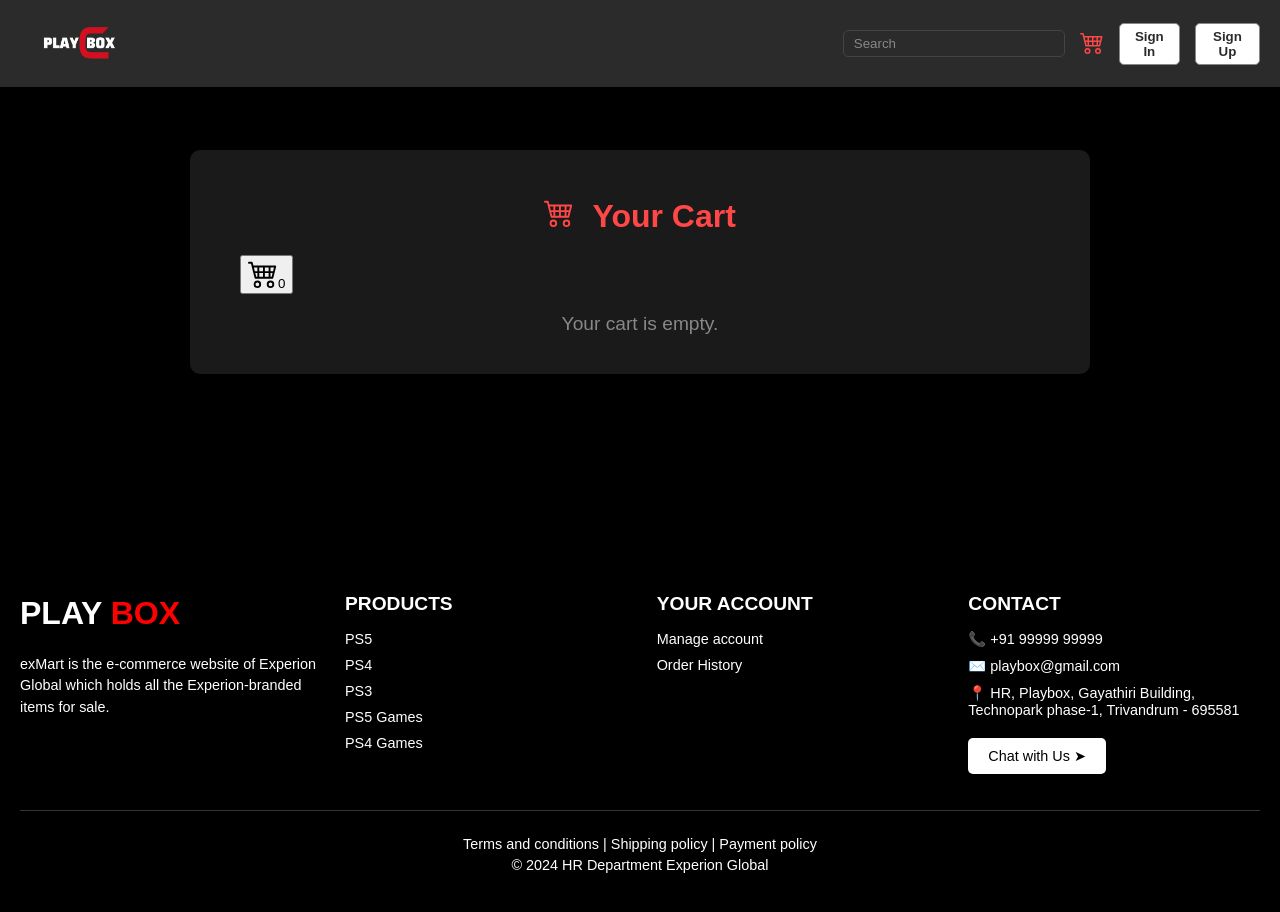
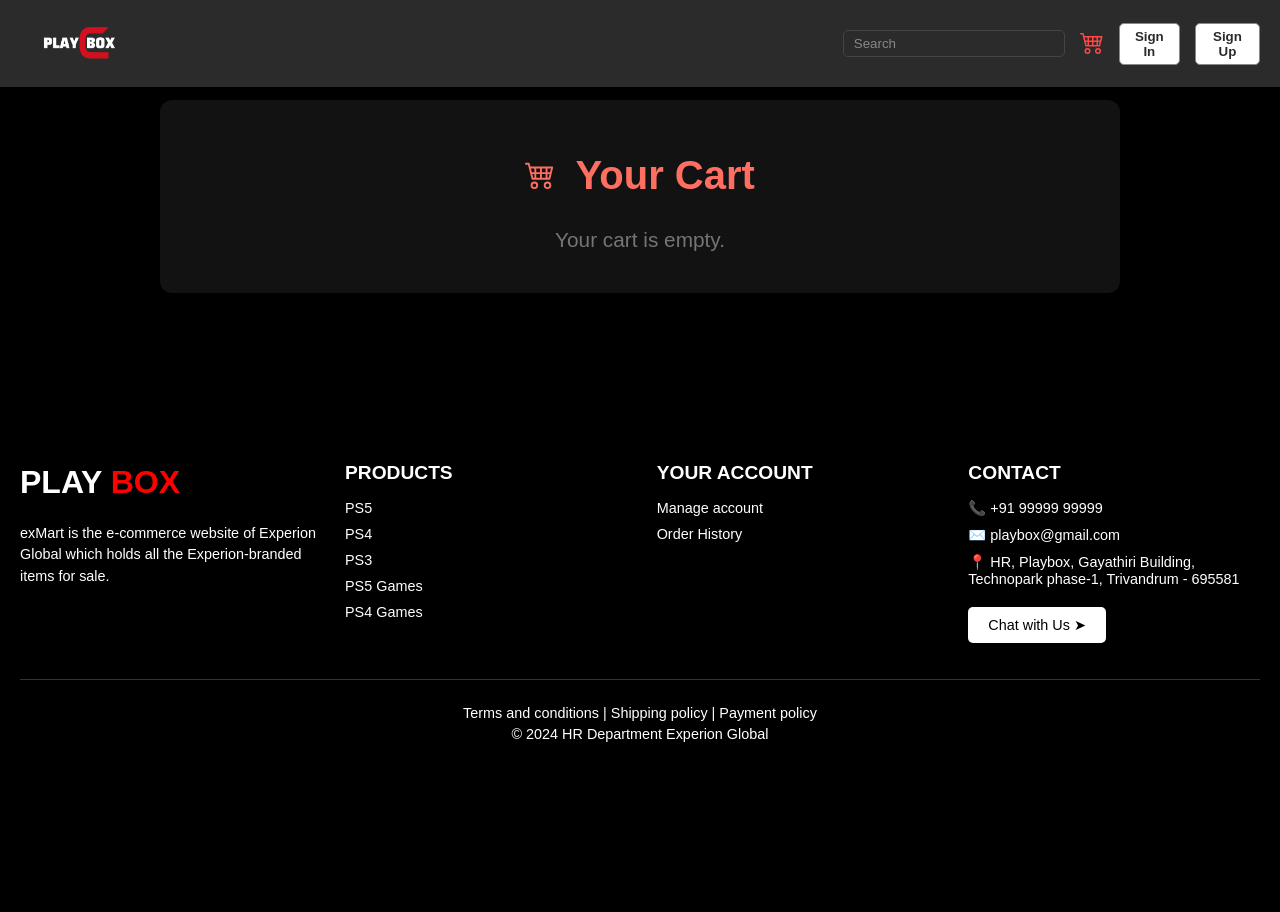
Before and after one commit to NeilSenEasow/playboxstore, a React (Vite) app: page /cart in a window 1280 px wide. Shown: the top 912 px of the page. After the commit the page ends 800 px from the top, so only its background shows below. Built offline with nearby package versions, Linux system fonts and the light colour scheme.

Commit message:
Add delete item, stylise cart

```diff
--- a/src/App.jsx
+++ b/src/App.jsx
@@ -69,7 +69,7 @@ function App() {
           <Route path="/sell" element={<Sell updateCartCount={updateCartCount} />} />
           <Route path="/buy" element={<Buy updateCartCount={updateCartCount} />} />
           <Route path="/rent" element={<Rent updateCartCount={updateCartCount} />} />
-          <Route path="/cart" element={<Cart cartItems={cartItems} />} />
+          <Route path="/cart" element={<Cart cartItems={cartItems} setCartItems={setCartItems} />} />
           <Route path="/checkout" element={<Checkout />} />
         </Routes>
         <Footer />
--- a/src/components/Cart/Cart.css
+++ b/src/components/Cart/Cart.css
@@ -1,49 +1,56 @@
 .cart-container {
-  padding: 20px 50px;
-  /* margin-top: 300px; */
-  /* text-align: center; */
-  max-width: 800px;
-  margin: 150px auto; /* Increased the top margin to push the cart downwards */
-  background-color: #1a1a1a;
-  border-radius: 10px;
-  color: #fff;
-  box-shadow: 0 4px 8px rgba(0, 0, 0, 0.2);
+  padding: 20px 30px;
+  max-width: 900px;
+  margin: 100px auto;
+  background-color: #121212;
+  border-radius: 12px;
+  color: #e0e0e0;
+  box-shadow: 0 5px 15px rgba(0, 0, 0, 0.3);
 }
 
 .cart-title {
-  font-size: 2rem;
-  margin-bottom: 20px;
+  font-size: 2.5rem;
+  margin-bottom: 25px;
   text-align: center;
-  color: #ff4747;
+  color: #ff6f61;
+  font-weight: bold;
 }
 
 .empty-cart {
   text-align: center;
-  font-size: 1.2rem;
-  color: #888;
+  font-size: 1.3rem;
+  color: #757575;
+  margin-top: 30px;
 }
 
 .cart-list {
   list-style: none;
   padding: 0;
+  margin: 0;
 }
 
 .cart-item {
+  position: relative;
   display: flex;
   align-items: center;
-  margin-bottom: 15px;
-  padding: 10px;
-  background-color: #2b2b2b;
-  border-radius: 5px;
-  box-shadow: 0 2px 4px rgba(0, 0, 0, 0.1);
+  justify-content: space-between;
+  padding: 15px;
+  margin-bottom: 10px;
+  background-color: #2a2a2a;
+  border-radius: 8px;
+  transition: background-color 0.3s ease;
+}
+
+.cart-item:hover {
+  background-color: #333;
 }
 
 .cart-item-image {
-  width: 80px;
-  height: 80px;
+  width: 90px;
+  height: 90px;
   object-fit: cover;
-  border-radius: 5px;
-  margin-right: 15px;
+  border-radius: 8px;
+  margin-right: 20px;
 }
 
 .cart-item-details {
@@ -51,30 +58,74 @@
 }
 
 .cart-item-name {
-  font-size: 1.1rem;
-  margin-bottom: 5px;
-  color: #ffcc00;
+  font-size: 1.2rem;
+  margin-bottom: 8px;
+  color: #ffca28;
+  font-weight: 600;
 }
 
 .cart-item-price {
   font-size: 1rem;
-  color: #ccc;
+  color: #b0bec5;
+  font-weight: 500;
+}
+
+.delete-item-button {
+  background: none;
+  border: none;
+  padding: 8px;
+  cursor: pointer;
+  transition: transform 0.2s ease;
+  display: flex;
+  align-items: center;
+  justify-content: center;
+}
+
+.delete-item-button:hover {
+  transform: scale(1.1);
 }
 
 .checkout-button {
   display: block;
   width: 100%;
-  padding: 10px;
-  font-size: 1.2rem;
+  padding: 12px;
+  font-size: 1.3rem;
   color: #fff;
-  background-color: #ff4747;
+  background-color: #ff6f61;
   border: none;
-  border-radius: 5px;
+  border-radius: 8px;
   cursor: pointer;
-  transition: background-color 0.3s;
-  margin-top: 20px;
+  transition: background-color 0.3s ease, transform 0.2s;
+  margin-top: 30px;
 }
 
 .checkout-button:hover {
-  background-color: #cc0000;
+  background-color: #e53935;
+  transform: scale(1.02);
 }
+
+@media (max-width: 768px) {
+  .cart-container {
+    padding: 15px;
+    margin: 50px auto;
+  }
+
+  .cart-title {
+    font-size: 2rem;
+  }
+
+  .cart-item {
+    flex-direction: column;
+    align-items: flex-start;
+  }
+
+  .cart-item-image {
+    width: 70px;
+    height: 70px;
+    margin-bottom: 10px;
+  }
+
+  .checkout-button {
+    font-size: 1.1rem;
+  }
+}
--- a/src/components/Cart/Cart.jsx
+++ b/src/components/Cart/Cart.jsx
@@ -1,10 +1,10 @@
 import React from 'react';
 import { useNavigate } from 'react-router-dom';
 import { BsCart4 } from 'react-icons/bs';
-import { FaTrashAlt } from 'react-icons/fa';  // Importing trash icon
+import { FaTrashAlt } from 'react-icons/fa';  // Trash icon
 import './Cart.css';
 
-const Cart = ({ cartItems }) => {
+const Cart = ({ cartItems, setCartItems }) => {
   const navigate = useNavigate();
 
   const handleCheckout = () => {
@@ -15,39 +15,48 @@ const Cart = ({ cartItems }) => {
     navigate('/cart');
   };
 
+  // Function to delete a specific item
+  const handleDeleteItem = (index) => {
+    const confirmDelete = window.confirm('Are you sure you want to remove this item from the cart?');
+    if (confirmDelete) {
+      const updatedCartItems = cartItems.filter((_, i) => i !== index);
+      setCartItems(updatedCartItems);
+    }
+  };
+
   return (
     <div className="cart-container">
       <div className="cart-header">
         <h2 className="cart-title">
           <BsCart4 size={30} style={{ marginRight: '10px' }} /> Your Cart
         </h2>
-        <button className="cart-icon-button" onClick={handleCartClick}>
-          <BsCart4 size={30} />
-          <span className="cart-count">{cartItems.length}</span>
-        </button>
       </div>
       {cartItems.length === 0 ? (
         <p className="empty-cart">Your cart is empty.</p>
       ) : (
+        <>
           <ul className="cart-list">
             {cartItems.map((item, index) => (
               <li key={index} className="cart-item">
                 <img src={item.image} alt={item.name} className="cart-item-image" />
                 <div className="cart-item-details">
                   <h3 className="cart-item-name">{item.name}</h3>
-                <p className="cart-item-price">${item.price}</p>
+                  <p className="cart-item-price">{item.price}</p>
                 </div>
-              <button className="remove-item-button">
-                <FaTrashAlt size={20} color="red" />
+                <button
+                  className="delete-item-button"
+                  onClick={() => handleDeleteItem(index)}
+                  title="Remove item"
+                >
+                  <FaTrashAlt size={18} color="#ff4747" />
                 </button>
               </li>
             ))}
           </ul>
-      )}
-      {cartItems.length > 0 && (
           <button className="checkout-button" onClick={handleCheckout}>
             Proceed to Checkout
           </button>
+        </>
       )}
     </div>
   );
```
Lines whose indentation alone changed are shown as unchanged.
